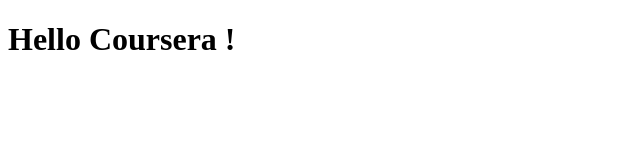
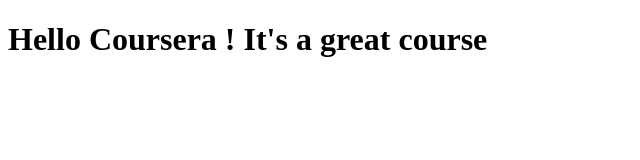
Before and after one commit to dohsf/coursera-test, a plain HTML site: page site/index.html in a window 1280 px wide. Shown: the whole page, without its empty margins (0-640 px from the left). Drawn offline with Linux system fonts and the light colour scheme.

Commit message:
Small addition to our page contend.

```diff
--- a/site/index.html
+++ b/site/index.html
@@ -4,6 +4,6 @@
 	<title>Hello Coursera</title>
 </head>
 <body>
-<H1>Hello Coursera !</H1>
+<H1>Hello Coursera ! It's a great course</H1>
 </body>
 </html>
```
